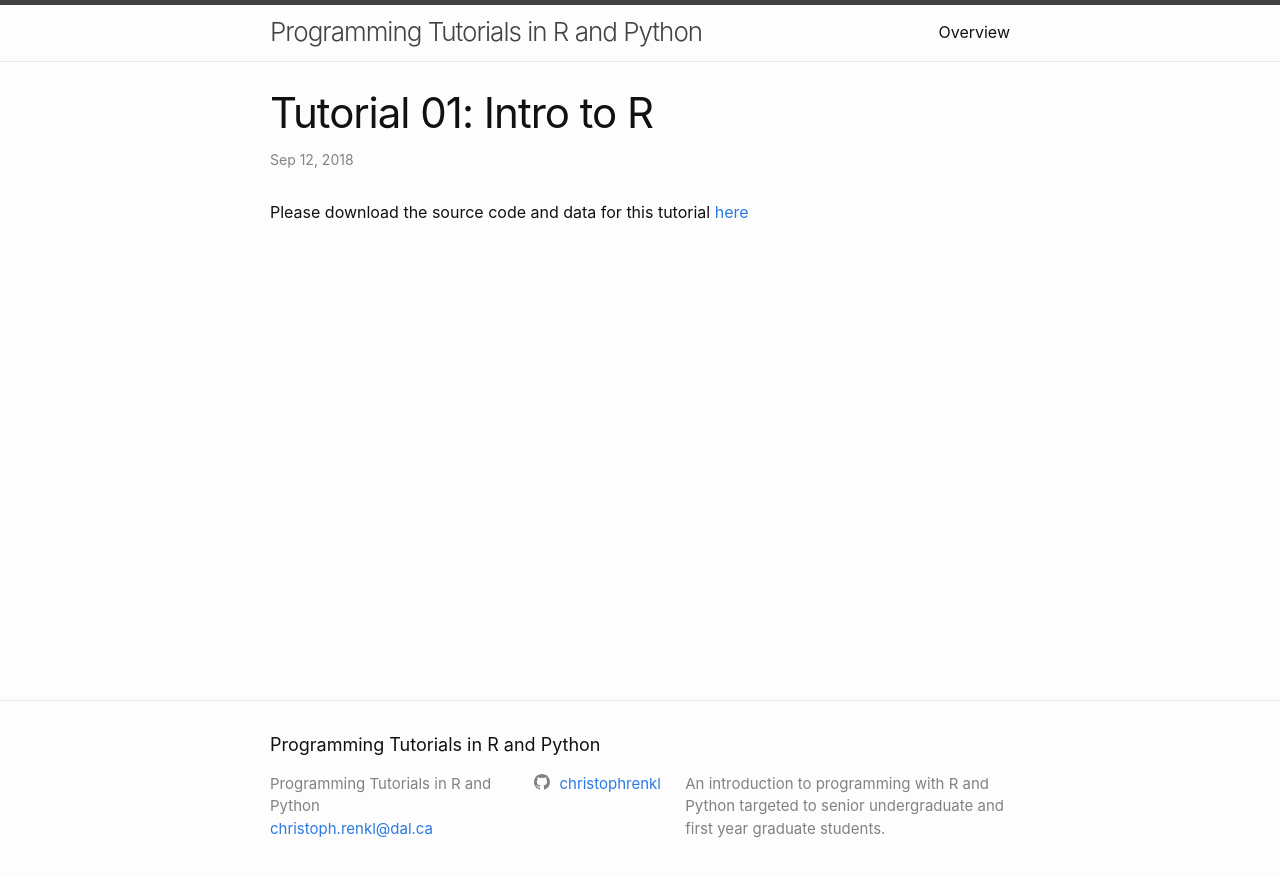
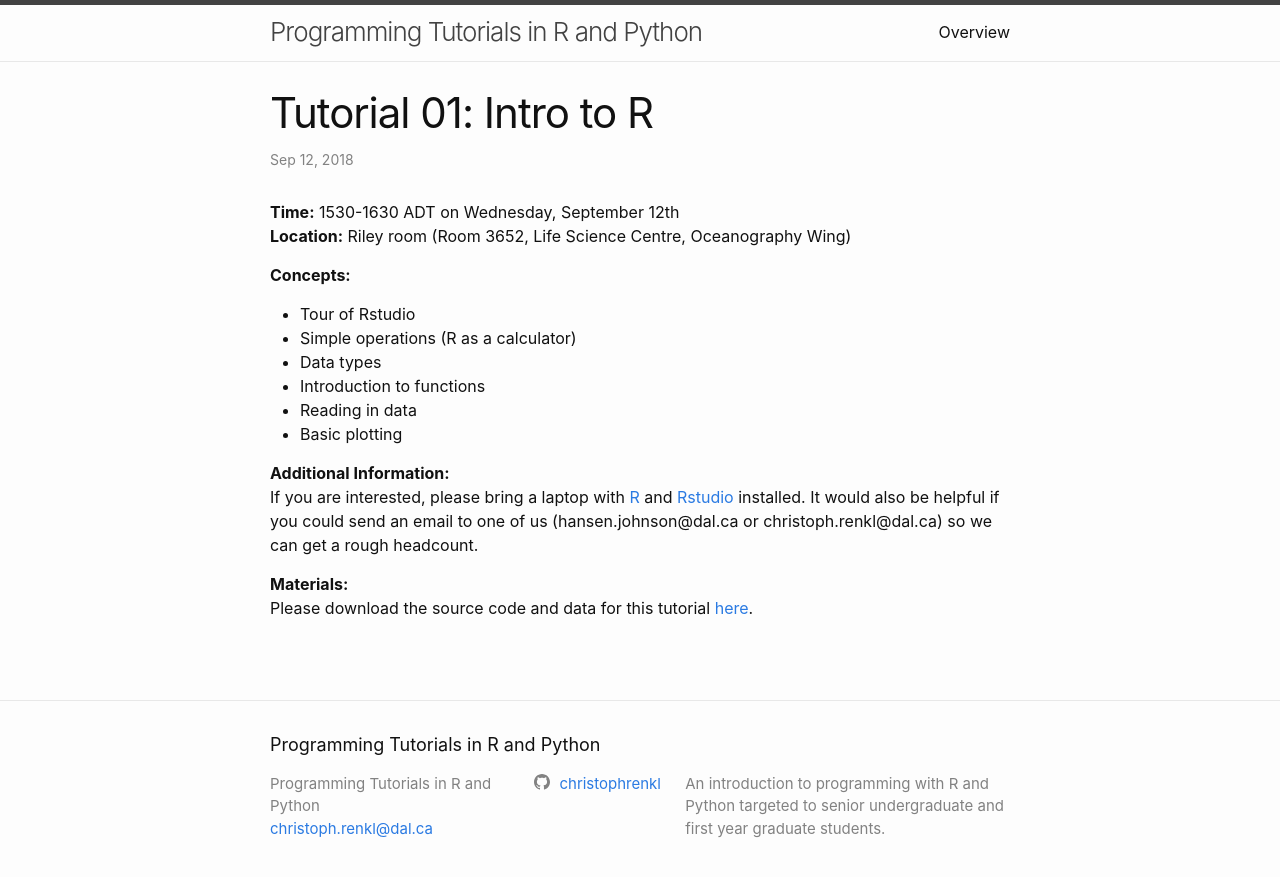
Before and after one commit to anhnguyendepocen/programming_tutorials, a Jekyll site: the page built from docs/_posts/2018-09-12-tutorial-01-intro-to-r.md, in a window 1280 px wide. Shown: the top 877 px of the page. Built offline with Jekyll 4.4.1, drawn with Linux system fonts in a browser that asks for light colours.

Commit message:
update post for tutorial 1

```diff
--- a/docs/_posts/2018-09-12-tutorial-01-intro-to-r.md
+++ b/docs/_posts/2018-09-12-tutorial-01-intro-to-r.md
@@ -3,6 +3,22 @@ layout: post
 title:  "Tutorial 01: Intro to R"
 date:   2018-09-12
 categories: R tutorials
+permalink: /R-tutorial-01/
 ---
 
-Please download the source code and data for this tutorial [here](https://github.com/christophrenkl/programming_tutorials/raw/master/R/tutorial_01.zip)
+**Time:** 1530-1630 ADT on Wednesday, September 12th
+**Location:** Riley room (Room 3652, Life Science Centre, Oceanography Wing)
+
+**Concepts:**
+* Tour of Rstudio
+* Simple operations (R as a calculator)
+* Data types
+* Introduction to functions
+* Reading in data
+* Basic plotting
+
+**Additional Information:**
+If you are interested, please bring a laptop with [R](https://cran.r-project.org/) and [Rstudio](https://www.rstudio.com/products/rstudio/download/) installed. It would also be helpful if you could send an email to one of us (hansen.johnson@dal.ca or christoph.renkl@dal.ca) so we can get a rough headcount.
+
+**Materials:**
+Please download the source code and data for this tutorial [here](https://github.com/christophrenkl/programming_tutorials/raw/master/R/tutorial_01.zip).
```
